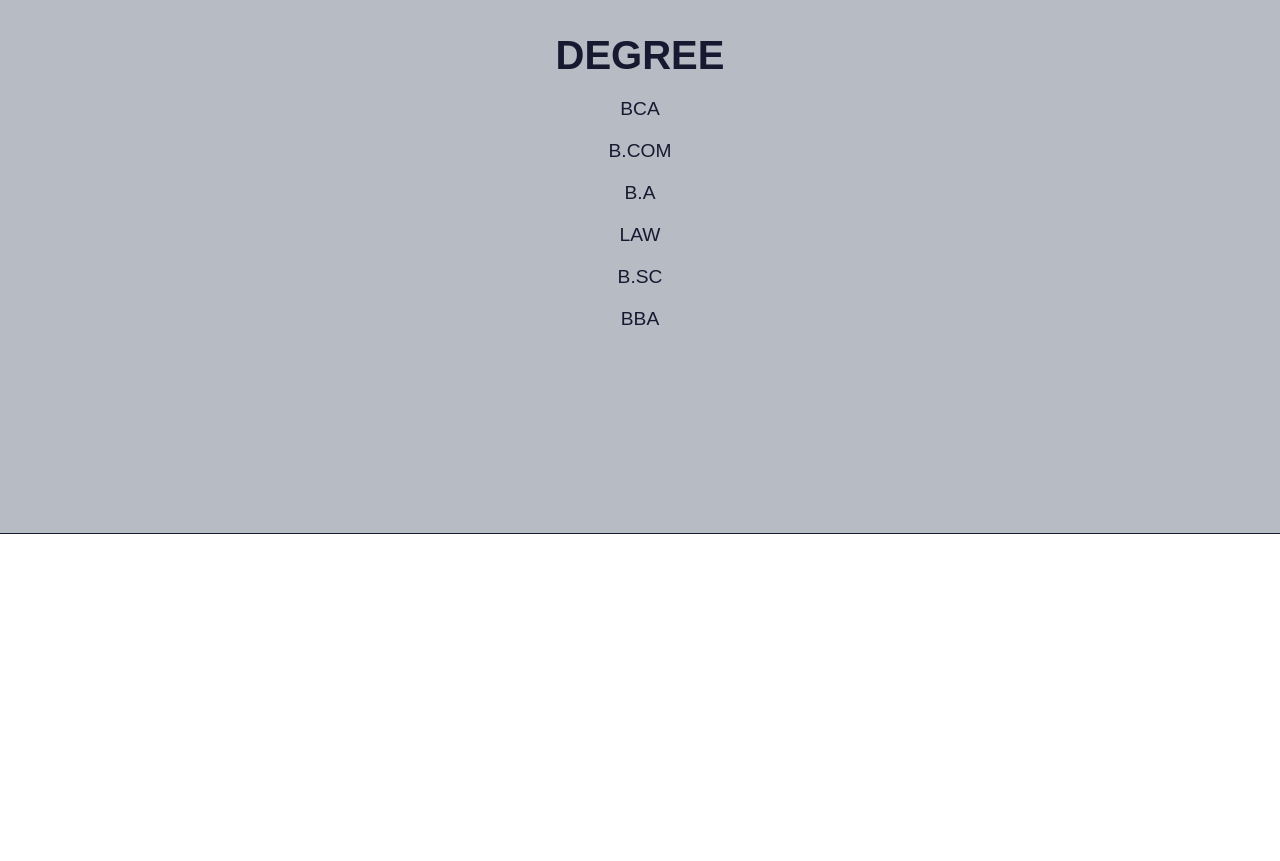
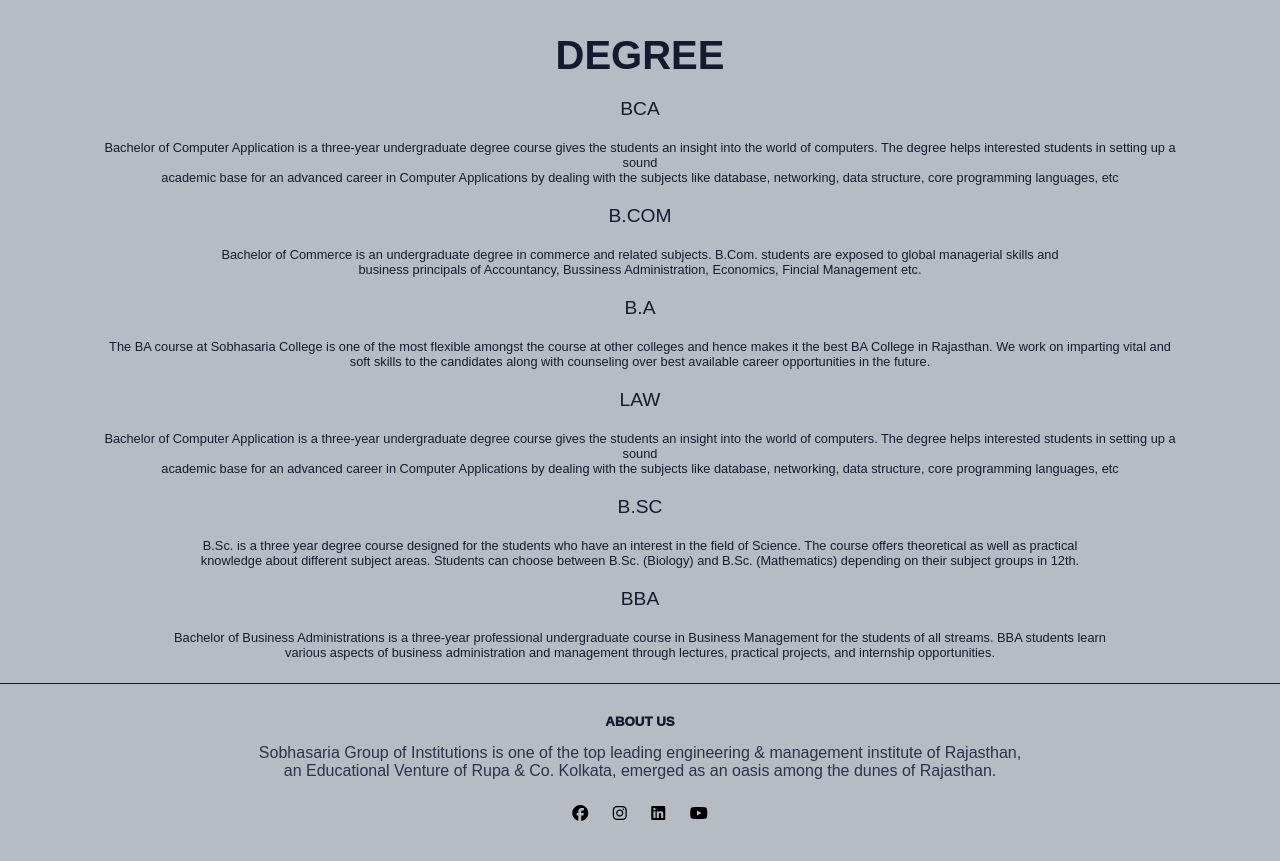
Before and after one commit to Nvntdad/clg-web, a plain HTML site: page course.html in a window 1280 px wide. Shown: the part 1220-2081 px from the top of the page. Before the commit the page ends 1754 px from the top, so only its background shows below. Drawn offline with Linux system fonts and the light colour scheme.

Commit message:
changed in home page

```diff
--- a/course.css
+++ b/course.css
@@ -192,7 +192,7 @@ nav img{
   /* position: absolute; */
   width: 100%;
   border-bottom: #161A30 solid 1px;
-  height: 500px;
+  height: 650px;
   text-align: center;
   padding-top: 50px;
   color: #161A30;
@@ -214,3 +214,47 @@ nav img{
 .deg h1{
   font-size: 2.5rem;
 }
+
+.foter{
+  background-color: #B6BBC4;
+  width: 100%;
+  text-align: center;
+  padding: 30px 0;
+
+}
+
+.foter p{
+  margin: 0px 40px;
+  color: #31304D;
+  margin-bottom: 15px;
+}
+.foter h5{
+  margin-bottom: 15px;
+  /* margin-top: 20px; */
+  font-weight: 1000;
+  color: #161A30;
+}
+.icn .fa{
+  color: #f44336;
+  margin: 0 10px;
+  width: 10px;
+  z-index: 99;
+  height: 10px;
+  cursor: pointer;
+  /* padding: 10px 10px ; */
+
+}
+.icn i{
+  padding: 10px 10px;
+}
+
+.info{
+
+  margin-right: 100px;
+  margin-left: 100px;
+}
+
+.info p{
+
+  font-size: .8rem;
+}
--- a/course.html
+++ b/course.html
@@ -4,6 +4,7 @@
     <meta charset="UTF-8">
     <meta name="viewport" content="width=device-width, initial-scale=1.0">
     <title>Document</title>
+    <link rel="stylesheet" href="https://cdnjs.cloudflare.com/ajax/libs/font-awesome/6.5.1/css/all.min.css" integrity="sha512-DTOQO9RWCH3ppGqcWaEA1BIZOC6xxalwEsw9c2QQeAIftl+Vegovlnee1c9QX4TctnWMn13TZye+giMm8e2LwA==" crossorigin="anonymous" referrerpolicy="no-referrer" />
     <link rel="stylesheet" href="course.css">
 </head>
 <body>
@@ -25,7 +26,7 @@
 
     <div class="cod">
         <div class="engi">
-            <h1>ENGINEERING.</h1>
+            <h1>ENGINEERING</h1>
             <div class="engicourse">
                 <p>Computer Science & Engg.
                     Seats: CSE-120, CSE (AI & ML)-30, CSE (Cyber Security)-30 and CSE (Data Science)-60</p>
@@ -80,27 +81,73 @@
             <h1>DEGREE</h1>
             <div class="dgcourse">
                 <p>BCA</p>
+                <div class="info">
+                    <p>
+                        Bachelor of Computer Application is a three-year undergraduate degree course gives the students an insight into the world of computers. The degree helps interested students in setting up a sound <br>academic base for an advanced career in Computer Applications by dealing with the subjects like database, networking, data structure, core programming languages, etc
+                    </p>
+                </div>
+
                     <p>B.COM
                         </p>
+                        <div class="info">
+                            <p>
+                                Bachelor of Commerce is an undergraduate degree in commerce and related subjects. B.Com. students are exposed to global managerial skills and <br>business principals of Accountancy, Bussiness Administration, Economics, Fincial Management etc.
+                            </p>
+                        </div>
+
                     <p>
                         B.A
                     </p>
+                    <div class="info">
+                        <p>
+                            The BA course at Sobhasaria College is one of the most flexible amongst the course at other colleges and hence makes it the best BA College in Rajasthan. We work on imparting vital and soft skills to the candidates along with counseling over best available career opportunities in the future.
+                        </p>
+                    </div>
 
                     <p>
                         LAW
                     </p>
+                    <div class="info">
+                        <p>
+                            Bachelor of Computer Application is a three-year undergraduate degree course gives the students an insight into the world of computers. The degree helps interested students in setting up a sound <br>academic base for an advanced career in Computer Applications by dealing with the subjects like database, networking, data structure, core programming languages, etc
+                        </p>
+                    </div>
 
                     <p>
                         B.SC
                     </p>
+                    <div class="info">
+                        <p>
+                            B.Sc. is a three year degree course designed for the students who have an interest in the field of Science. The course offers theoretical as well as practical <br>knowledge about different subject areas. Students can choose between B.Sc. (Biology) and B.Sc. (Mathematics) depending on their subject groups in 12th.
+                        </p>
+                    </div>
                     <p>
                         BBA
                     </p>
+                    <div class="info">
+                        <p>
+                            Bachelor of Business Administrations is a three-year professional undergraduate course in Business Management for the students of all streams. BBA students learn <br>various aspects of business administration and management through lectures, practical projects, and internship opportunities.
+                        </p>
+                    </div>
 
             </div>
 
         </div>
 
         </div>
+
+        <section class="foter">
+            <h5>ABOUT US</h5>
+            <p>
+                Sobhasaria Group of Institutions is one of the top leading engineering & management institute of Rajasthan,<br> an Educational Venture of Rupa & Co. Kolkata, emerged as an oasis among the dunes of Rajasthan.
+            </p>
+            <div class="icn">
+                <i class="fa-brands fa-facebook"></i>
+                <i class="fa-brands fa-instagram"></i>
+                <i class="fa-brands fa-linkedin"></i>
+                <i class="fa-brands fa-youtube"></i>
+            </div>
+
+        </section>
 </body>
 </html>
--- a/style.css
+++ b/style.css
@@ -841,6 +841,37 @@ ul{
   margin: 0 40px;
 }
 
+.foter{
+  width: 100%;
+  text-align: center;
+  padding: 30px 0;
+
+}
+
+.foter p{
+  margin: 0px 40px;
+  color: #31304D;
+  margin-bottom: 15px;
+}
+.foter h5{
+  margin-bottom: 15px;
+  /* margin-top: 20px; */
+  font-weight: 1000;
+  color: #161A30;
+}
+.icn .fa{
+  color: #f44336;
+  margin: 0 10px;
+  width: 10px;
+  z-index: 99;
+  height: 10px;
+  cursor: pointer;
+  /* padding: 10px 10px ; */
+
+}
+.icn i{
+  padding: 10px 10px;
+}
 /*logo slider -- end*/
 
 
```
Also changed, not shown: aboutn.html (+1 -1 lines), index.html (+31 -0 lines), register.html (+2 -2 lines), img/grnd.jpeg (added), img/lib.jpeg (added).
